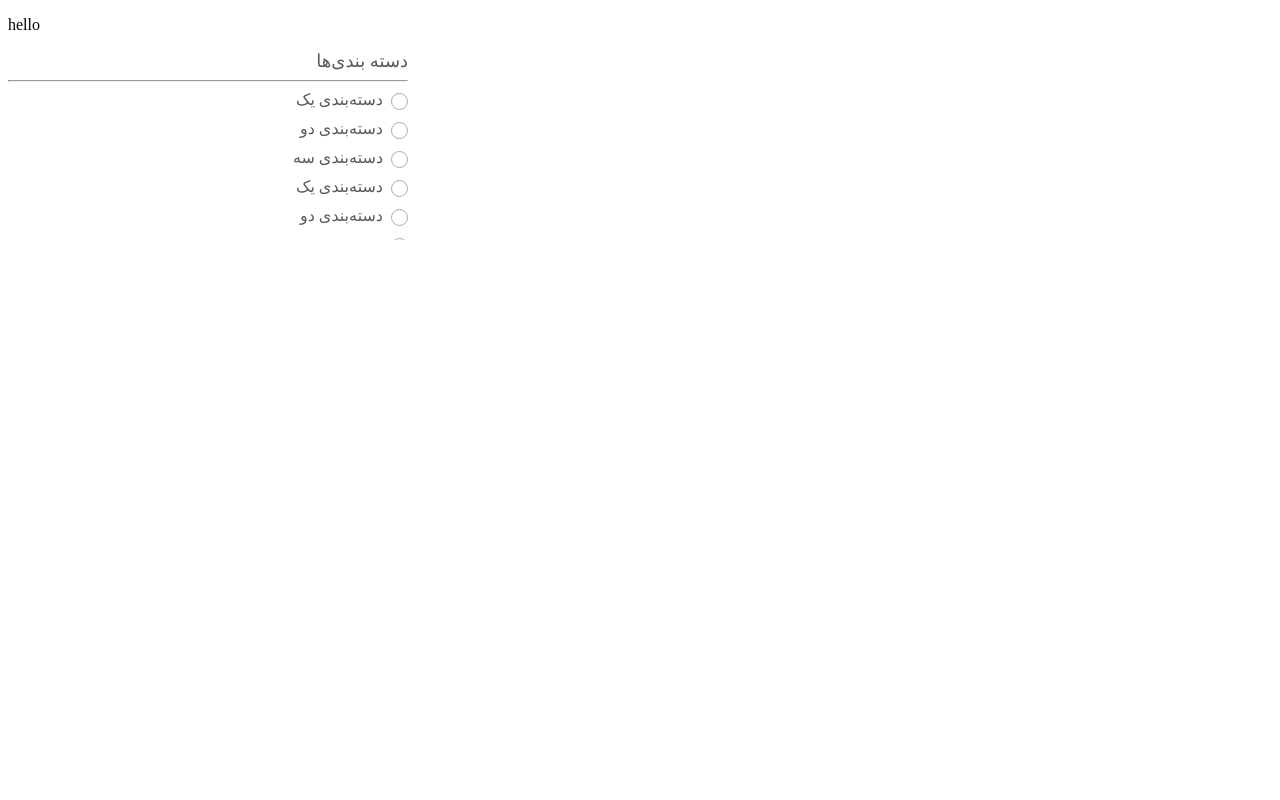
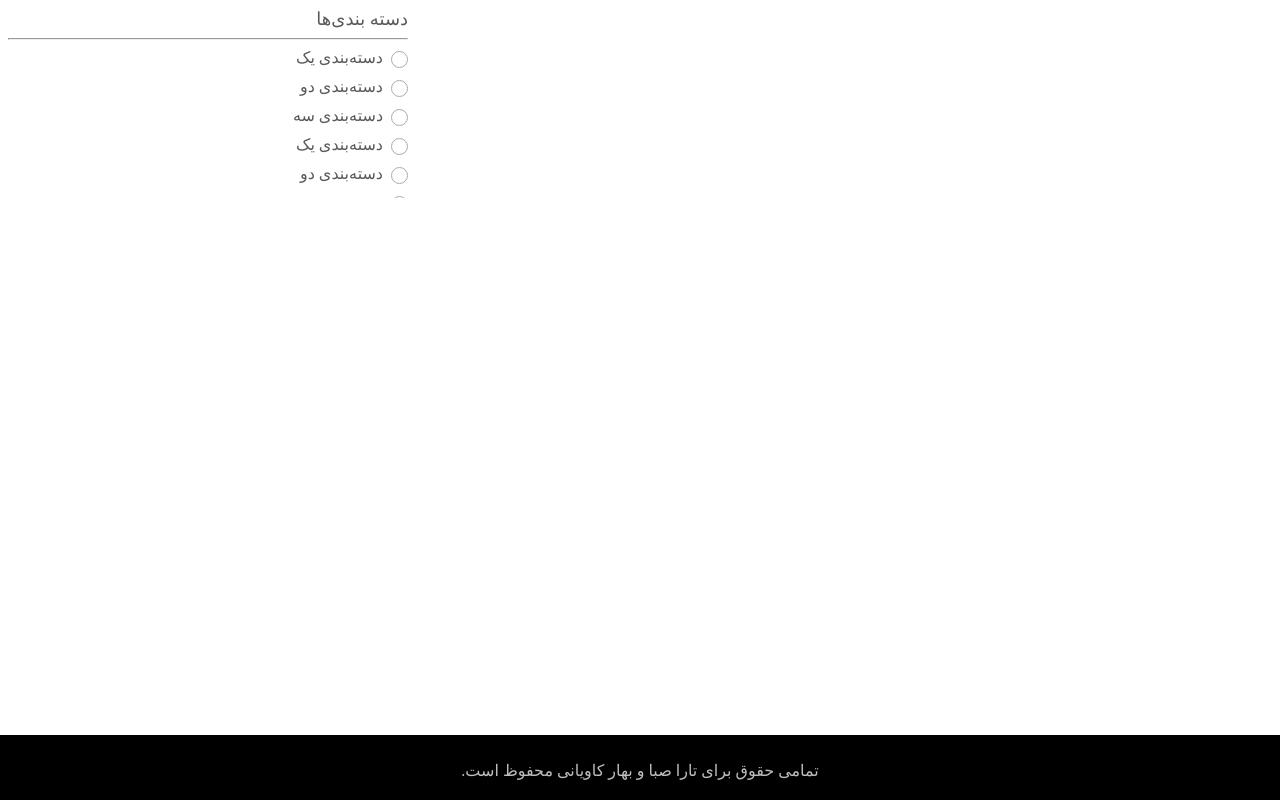
Before and after one commit to Baharkaviani/E-commerce-website, a Vue app: page / in a window 1280 px wide. Built offline with nearby package versions, Linux system fonts and the light colour scheme.

Commit message:
add: footerSection

```diff
--- a/src/App.vue
+++ b/src/App.vue
@@ -8,24 +8,24 @@
 <!--             :product="product"-->
 <!--    />-->
 <!--    </section>-->
-<!--    <cathegories property="cats"></cathegories>-->
+<!--    <categories property="cats"></categories>-->
     <footer-section></footer-section>
-    <cathegories :cats="cats"></cathegories>
+    <categories :cats="cats"></categories>
   </div>
 </template>
 
 <script>
 
 //import nav_menu from './components/nav_menu'
-// import sorter from "@/components/sorter";
-// import Product from "@/components/Product";
-//import Cathegories from "@/components/cathegories";
+//import sorter from "@/components/sorter";
+//import Product from "@/components/Product";
+//import Categories from "@/components/categories";
 import footerSection from "@/components/footerSection";
-import Cathegories from "@/components/cathegories";
+import Categories from "@/components/categories";
 export default {
   name: 'App',
   components: {
-    Cathegories,
+    Categories,
      //nav_menu
     // sorter
     // Product
--- a/src/components/cathegories.vue
+++ b/src/components/categories.vue
@@ -1,6 +1,5 @@
 <template>
   <div class="main-cat">
-
     <label class="cat-label">دسته بندی‌ها</label>
     <hr>
     <div class="container">
@@ -9,14 +8,12 @@
         <span class="checkmark"></span>
       </label>
     </div>
-
-
   </div>
 </template>
 
 <script>
     export default {
-      name: "cathegories",
+      name: "categories",
       props:['cats']
     }
 </script>
--- a/src/components/footerSection.vue
+++ b/src/components/footerSection.vue
@@ -1,17 +1,41 @@
 <template>
-    <footer class="footer">
-        <div class="content has-text-centered">
-            <p>hello</p>
-        </div>
+    <footer class="footerSection">
+        <p id="footer">تمامی حقوق برای تارا صبا و بهار کاویانی محفوظ است.</p>
     </footer>
 </template>
 
 <script>
     export default {
-        name: "footer"
+        name: "footerSection"
     }
 </script>
 
 <style scoped>
+    *{
+        /*font-family: ;*/
+        /*width: 1280px;*/
+    }
 
+    .footerSection{
+        direction: rtl;
+        display: flex;
+        height: 65px;
+        position: absolute;
+        left: 0;
+        bottom: 0;
+        width: 1280px;
+        background-color: #000000;
+        color: #FFFFFF;
+        text-align: center;
+    }
+
+    #footer {
+        color: #bebebe;
+        text-align: center;
+        display: flex;
+        font-size: 16px;
+        position: absolute;
+        left: 50%;
+        transform: translate(-50%, 50%);
+    }
 </style>
```
Also changed, not shown: src/components/nav_menu.vue (+5 -11 lines). Lines whose indentation alone changed are shown as unchanged.
